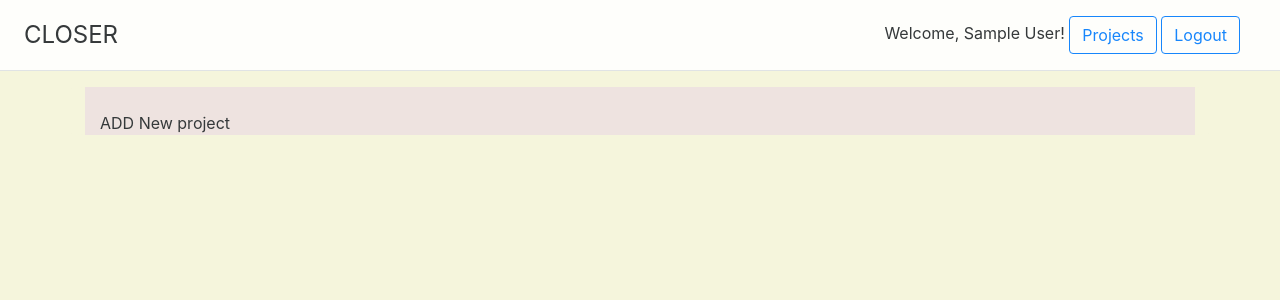
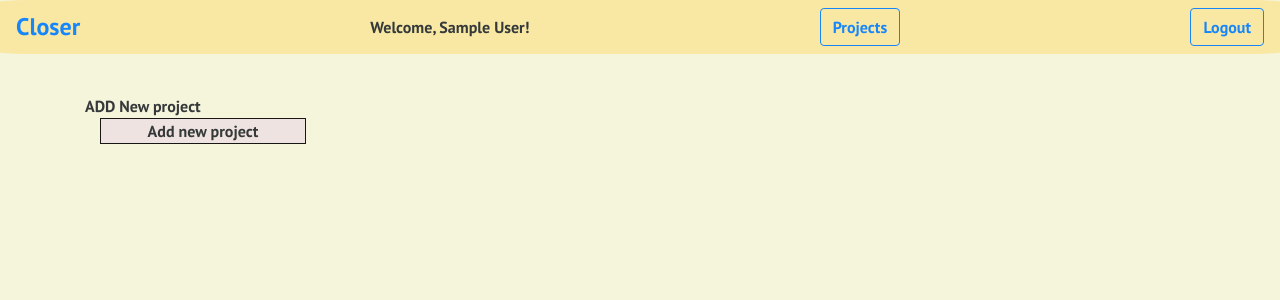
Before and after one commit to olgabor/closer, a Flask app: page /projects in a window 1280 px wide. Shown: the top 300 px of the page. Run offline with Flask 2, Linux system fonts and the light colour scheme; the visitor is signed in with stand-in values (Sample User, id 1); data comes from the database, SQL or seed files in the repository; data that the repository does not hold is empty; some libraries are stand-ins or nearby versions.

Commit message:
adds styling to nav and projects page

```diff
--- a/crud/user.py
+++ b/crud/user.py
@@ -26,7 +26,7 @@ def create_user():
     #add user to database
     db.session.add(new_user)
     db.session.commit()
-    return redirect(url_for('login'))
+    return redirect(url_for('all_projects'))
 
 
 def post_user():
--- a/templates/home.html
+++ b/templates/home.html
@@ -2,7 +2,7 @@
 
 {% block body %}
 <div>
-<div class="row" style='padding:5%'>
+<div class="row" style='padding:5%; '>
   <div class="col-md-7 text-center" >
      <img src="https://cdn.dribbble.com/users/916023/screenshots/14126676/media/114f29e9c6ce56e953fde35043a9fdea.png"
      style='width:100%; height:auto; margin:0%; border-radius: 2%; box-shadow: 1px 1px 1px #fde5e3;' alt="">
--- a/templates/includes/_navbar.html
+++ b/templates/includes/_navbar.html
@@ -1,9 +1,15 @@
-<div class="d-flex flex-column flex-md-row align-items-center p-3 px-md-4 mb-3 bg-white border-bottom shadow-sm">
-    <h4 class="my-0 mr-md-auto font-weight-normal">CLOSER</h4>
-    {% if current_user.is_authenticated %}
+<!-- <div class="d-flex flex-row  align-items-center "  -->
 
 
-    <nav class="my-2 my-md-0 mr-md-3">
+
+
+    <nav class="navbar navbar-light  d-flex flex-row  align-items-center bd-highlight mb-3 "
+    style='background-color: #F9E79F;  border-radius: 3%; font-family: PT Sans, sans-serif;'>
+
+      {% if current_user.is_authenticated %}
+     <div>  <a href="{{ url_for('home') }}">
+        <h4 class="my-0 mr-md-auto font-weight-normal">Closer</h4>
+      </a>  </div>
       <a >Welcome, {{ current_user.name }}!</a>
       <a class="btn btn-outline-primary" href="{{ url_for('all_projects') }}">Projects</a>
       <a class="btn btn-outline-primary" href="{{ url_for('logout') }}">Logout</a>
--- a/templates/layout.html
+++ b/templates/layout.html
@@ -6,12 +6,13 @@
     <title>Closer</title>
      <!-- Bootstrap CSS -->
      <link rel="stylesheet" href="https://maxcdn.bootstrapcdn.com/bootstrap/4.0.0/css/bootstrap.min.css" integrity="sha384-Gn5384xqQ1aoWXA+058RXPxPg6fy4IWvTNh0E263XmFcJlSAwiGgFAW/dAiS6JXm" crossorigin="anonymous">
-     <!-- <link rel="stylesheet" href="/static/style.css" > -->
+     <link href="https://fonts.googleapis.com/css2?family=PT+Sans:wght@700&display=swap" rel="stylesheet">
+      <!-- <link rel="stylesheet" href="/static/style.css" > -->
 
   </head>
-  <body style='background-color: beige;  border-radius: 3%;  opacity: .9;'>
+  <body style='background-color: beige;  border-radius: 3%;  opacity: .9; '>
     {% include 'includes/_navbar.html' %}
-    <div class="container" style='background-color: beige;  border-radius: 3%'>
+    <div class="container" style='background-color: beige;  border-radius: 3%; font-family: PT Sans, sans-serif'>
     {% block body %}{% endblock %}
     </div>
    <!-- Optional JavaScript -->
--- a/templates/projects1.html
+++ b/templates/projects1.html
@@ -1,22 +1,26 @@
 {% extends 'layout.html' %}
 
 {% block body %}
-<div class="container-fluid" style="background-color: rgb(238, 226, 225);" ><br>
+<div> <br>
 ADD New project
-
+<div class="col-md-7 text-center" >
   {% for project in projects %}
 
-  <div class="card ">
+  <div class="card"  style="width: 30rem; height: auto; background-color: rgb(238, 226, 225); box-shadow: 0 0 0 2px white;  position: relative;
+  overflow: hidden;" >
     <div class="card-body d-flex flex-direction-row justify-content-between align-items-center ">
-      <div> <h5 class="card-title align-middle "> {{project.title}}  {{project.id}}  {{project}} </h5>
+      <div>
+      <p class="card-subtitle align-middle ">   {{project.title}}   </p>
       <p class="card-subtitle align-middle ">   {{project.description}}   </p>
     </div>
+
 <div>
       <p class="text-muted"> Add new item  </p>
-      <svg data-toggle="modal"  data-target=#{{project.title}} style='color: grey;' width="2.5em" height="2.5em" viewBox="0 0 16 16" class="bi bi-plus-circle-fill" fill="currentColor" xmlns="http://www.w3.org/2000/svg">
+      <svg data-toggle="modal"  data-target=#{{project.title}} style='color:  #dc3545;' width="2.5em" height="2.5em" viewBox="0 0 16 16" class="bi bi-plus-circle-fill" fill="currentColor" xmlns="http://www.w3.org/2000/svg">
         <path fill-rule="evenodd" d="M16 8A8 8 0 1 1 0 8a8 8 0 0 1 16 0zM8.5 4.5a.5.5 0 0 0-1 0v3h-3a.5.5 0 0 0 0 1h3v3a.5.5 0 0 0 1 0v-3h3a.5.5 0 0 0 0-1h-3v-3z"/>
       </svg>
     </div>
+
         <!-- Create Ticket Modal -->
         <div class="modal fade" id={{project.title }} tabindex="-1" role="dialog" aria-labelledby="exampleModalCenterTitle" aria-hidden="true">
           <div class="modal-dialog modal-dialog-centered" role="document">
@@ -69,12 +73,21 @@ ADD New project
           </div>
         </div>
 
+      <div> <a href="/projects/{{project.id}}" class="btn btn-primary">Manage</a>
+       </div>
 
-      <a href="/projects/{{project.id}}" class="btn btn-primary">Manage</a>
     </div>
-  </div> <br>
+  </div>
+<br>
 
 
 {% endfor %}
+<div class="col-md-4 text-center" style="width: 30rem; height: auto; background-color: rgb(238, 226, 225); border: 1px solid black "  >
+  Add new project
+</div>
+</div>
+
+
+
 </div>
 {% endblock %}
```
